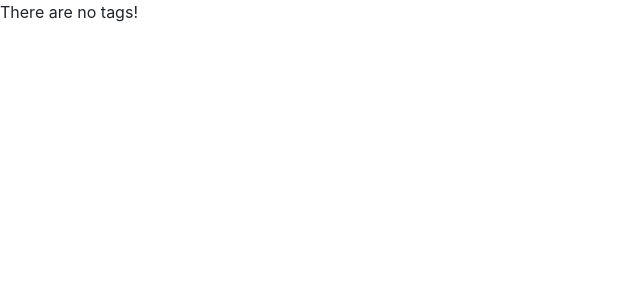
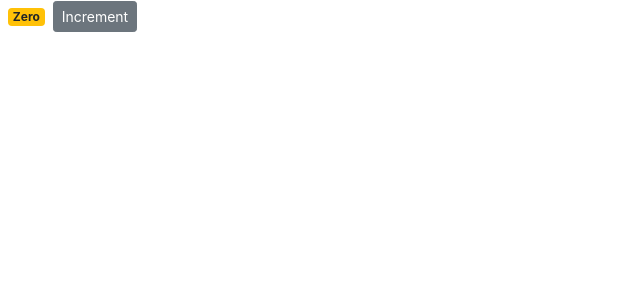
Before and after one commit to JSantiPearson/react-store-ui, a React (Create React App) app: page / in a window 1280 px wide. Shown: the top 300 px of the page, without its empty margins (0-640 px from the left). Built offline with nearby package versions, Linux system fonts and the light colour scheme.

Commit message:
Add working increment

```diff
--- a/src/components/counter.jsx
+++ b/src/components/counter.jsx
@@ -17,10 +17,26 @@
     );
   }
 
+  handleIncrement = () => {
+    this.setState({ count: this.state.count + 1 });
+  };
+
   render() {
-    return <div>{this.renderTags()}</div>;
+    return (
+      <div>
+        <span className={this.getBadgeClasses()}>{this.formatCount()}</span>
+        <button
+          onClick={this.handleIncrement}
+          className="btn btn-secondary btn-sm"
+        >
+          Increment
+        </button>
+        {/* {this.state.tags.length === 0 && "Please add a tag!"}
+        {this.renderTags()} */}
+      </div>
+    );
   }
-  /*getBadgeClasses() {
+  getBadgeClasses() {
     let classes = "badge m-2 badge-";
     classes += this.state.count === 0 ? "warning" : "primary";
     return classes;
@@ -29,7 +45,7 @@
   formatCount() {
     const { count } = this.state;
     return count === 0 ? "Zero" : count;
-  }*/
+  }
 }
 
 export default Counter;
```
